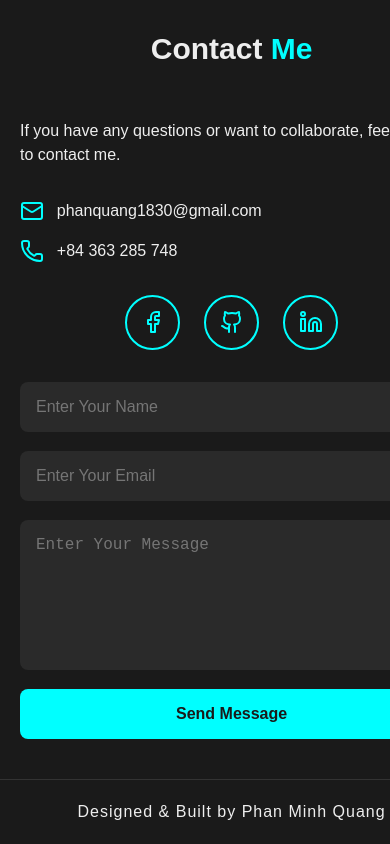
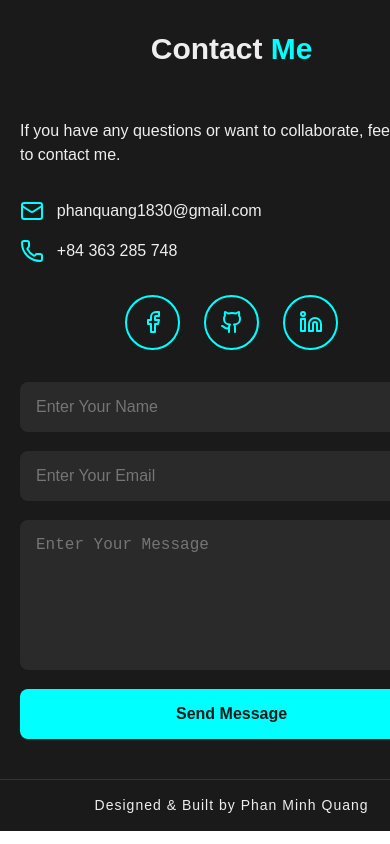
Before and after one commit to phanquang1830/portflolio, a React (Vite) app: page / in a window 390 px wide. Shown: the part 4061-4905 px from the top of the page. Built offline with nearby package versions, Linux system fonts and the light colour scheme.

Commit message:
Style: Responsive Footer

```diff
--- a/src/components/Footer/Footer.module.scss
+++ b/src/components/Footer/Footer.module.scss
@@ -1,10 +1,12 @@
 @use "@/assets/styles/variables" as *;
 
 .footer {
+  width: 100%;
   padding: 20px 40px;
   color: $text-color;
   text-align: center;
   border-top: 1px solid #333;
+  background-color: $background-color;
 
   p {
     font-size: $font-body;
@@ -16,5 +18,14 @@
       color: $title-color;
     }
   }
+}
 
+@media (max-width: 768px) {
+  .footer {
+    padding: 15px 20px;
+
+    p {
+      font-size: $font-body-mobile;
     }
+  }
+}
```
Lines whose indentation alone changed are shown as unchanged.
